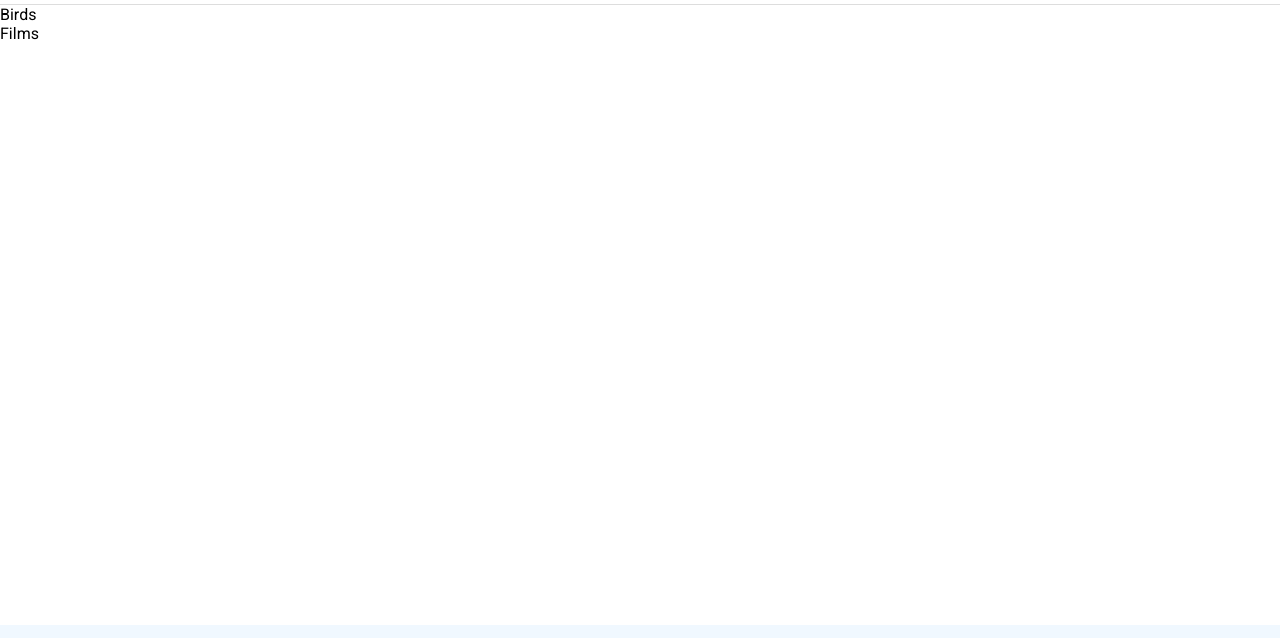
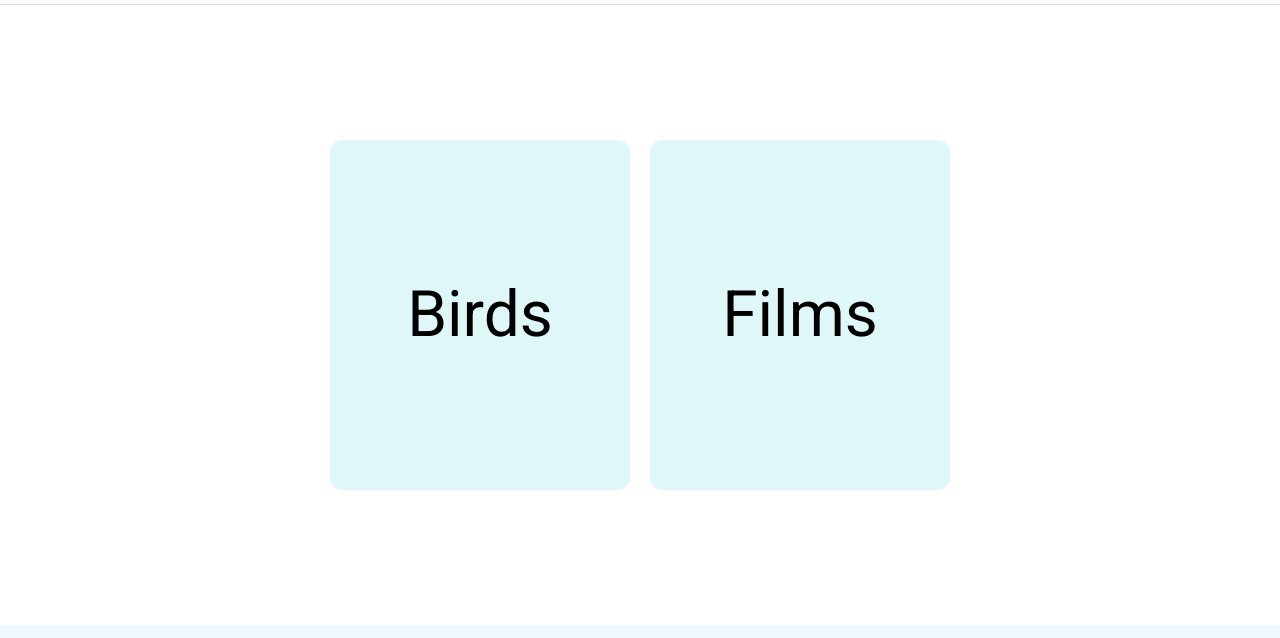
Before and after one commit to Bobrovskih/quizz, a website built with webpack: page index.html in a window 1280 px wide. Shown: the part 75-713 px from the top of the page. Built offline with nearby package versions, Linux system fonts and the light colour scheme.

Commit message:
makeup categories

```diff
--- a/src/start/index.js
+++ b/src/start/index.js
@@ -8,4 +8,21 @@ export class StartPageComponent extends HTMLElement {
 
     this.innerHTML = template;
   }
+
+
+  connectedCallback() {
+    console.log('connectedCallback', this);
+    this.querySelectorAll('.category').forEach((element) => {
+      element.addEventListener('click', this.onCategoryClick);
+    });
+  }
+
+  disconnectedCallback() {
+    // remove all listeners
+  }
+
+  onCategoryClick(event) {
+    const category = event.target.dataset.category;
+    console.log('click', category);
+  }
 }
--- a/src/start/index.scss
+++ b/src/start/index.scss
@@ -53,4 +53,39 @@ app-start-page {
     .nav-item + .nav-item {
         margin-left: 20px;
     }
+
+    .container {
+        display: flex;
+        align-items: center;
+        justify-content: center;
+    }
+
+    .categories {
+        display: flex;
+    }
+
+    .category {
+        width: 300px;
+        height: 350px;
+        border-radius: 12px;
+        background-color: #e0f7fa;
+        cursor: pointer;
+        padding: 16px 20px;
+        display: flex;
+        justify-content: center;
+        align-items: center;
+
+        &:hover {
+            box-shadow: -1px 1px 7px -1px rgba(34, 60, 80, 0.2);
+        }
+
+        .text {
+            font-size: 64px;
+            line-height: 72px;
+        }
+    }
+
+    .category + .category {
+        margin-left: 20px;
+    }
 }
--- a/src/start/template.html
+++ b/src/start/template.html
@@ -8,8 +8,12 @@
 
 <div class="container">
   <div class="categories">
-    <div class="category">Birds</div>
-    <div class="category">Films</div>
+    <div class="category" data-category="birds">
+      <span class="text">Birds</span>
+    </div>
+    <div class="category" data-category="films">
+      <span class="text">Films</span>
+    </div>
   </div>
 </div>
 
```
